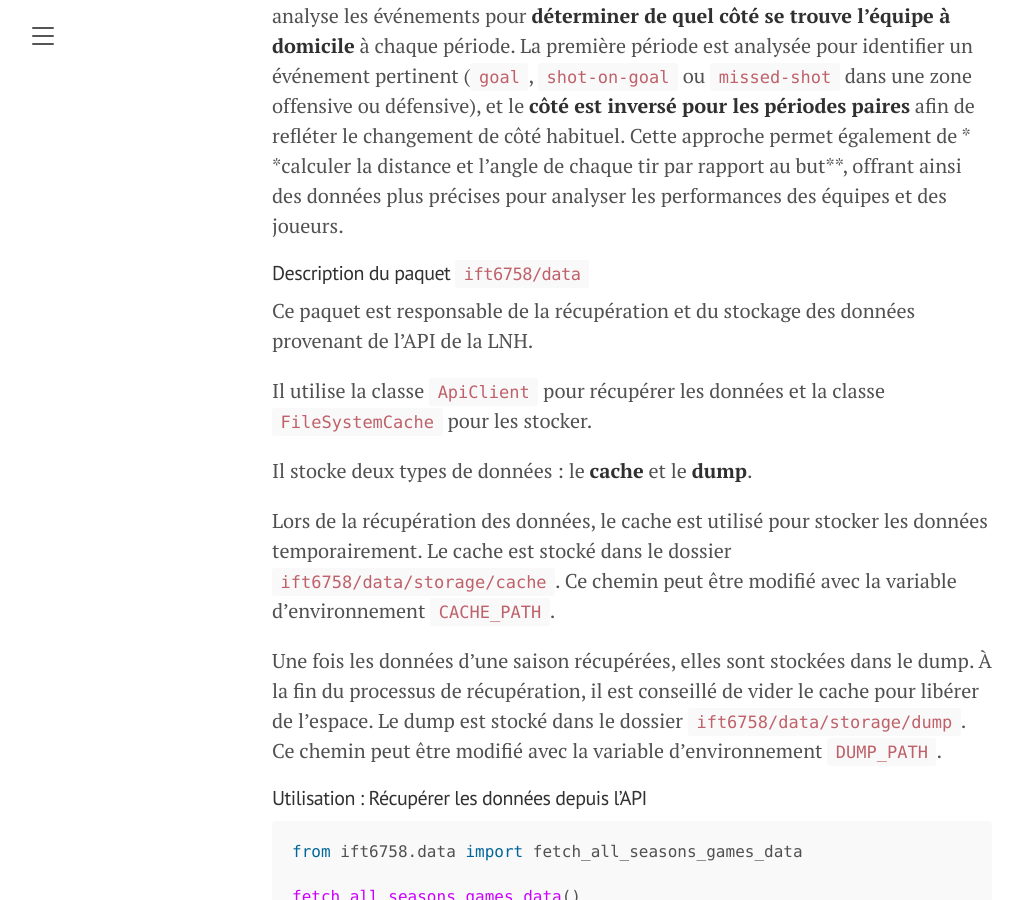
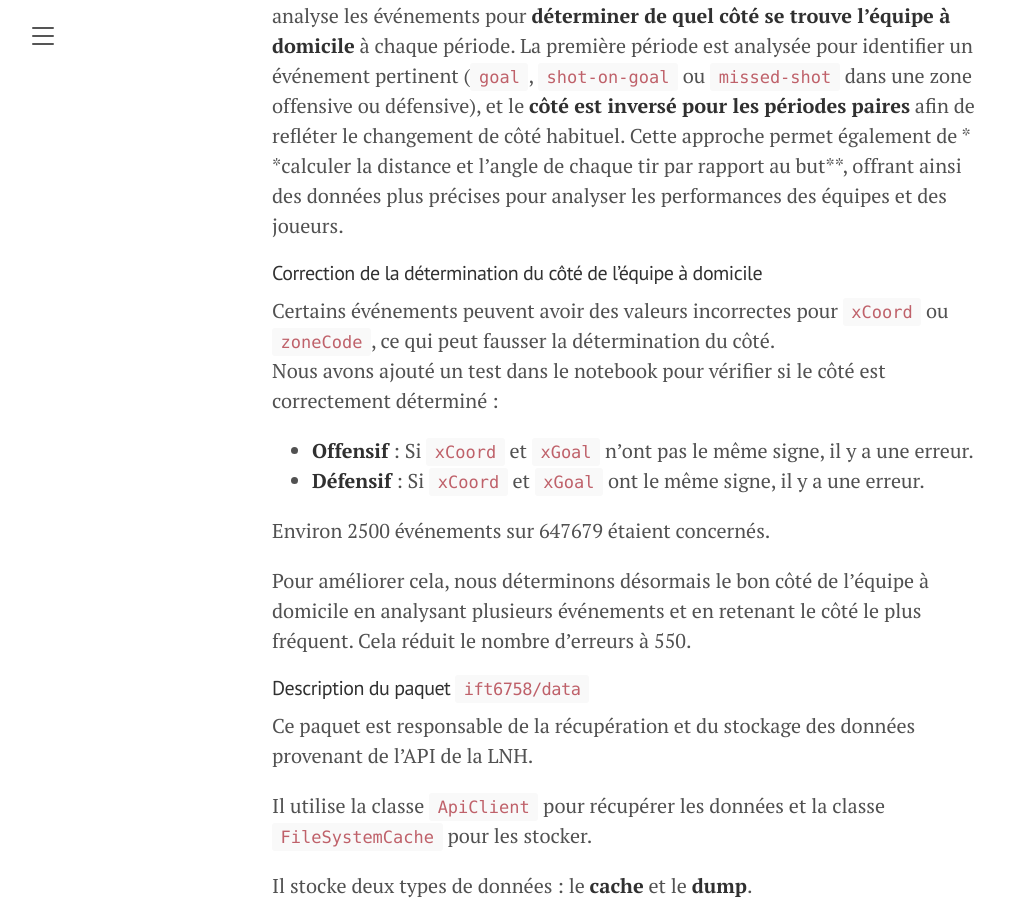
Before and after one commit to PhilSchoeb/blog, a Jekyll site: the page built from _posts/2024-09-11-milestone-1.md, in a window 1280 px wide and 900 px high, scrolled down 1495 px. Shown: the whole window, without its empty margins (8-1030 px from the left). Built offline with Jekyll 4.4.1, drawn with Linux system fonts in a browser that asks for light colours.

Commit message:
docs: add Correction de la détermination du côté de l'équipe à domicile

```diff
--- a/_posts/2024-09-11-milestone-1.md
+++ b/_posts/2024-09-11-milestone-1.md
@@ -42,6 +42,20 @@ quel côté se trouve l’équipe à domicile** à chaque période. La première
 inversé pour les périodes paires** afin de refléter le changement de côté habituel. Cette approche permet également de *
 *calculer la distance et l’angle de chaque tir par rapport au but**, offrant ainsi des données plus précises pour
 analyser les performances des équipes et des joueurs.
+
+##### Correction de la détermination du côté de l'équipe à domicile
+
+Certains événements peuvent avoir des valeurs incorrectes pour `xCoord` ou `zoneCode`, ce qui peut fausser la
+détermination du côté.
+Nous avons ajouté un test dans le notebook pour vérifier si le côté est correctement déterminé :
+
+- **Offensif** : Si `xCoord` et `xGoal` n'ont pas le même signe, il y a une erreur.
+- **Défensif** : Si `xCoord` et `xGoal` ont le même signe, il y a une erreur.
+
+Environ 2500 événements sur 647679 étaient concernés.
+
+Pour améliorer cela, nous déterminons désormais le bon côté de l’équipe à domicile en analysant plusieurs événements et
+en retenant le côté le plus fréquent. Cela réduit le nombre d’erreurs à 550.
 
 #### Description du paquet `ift6758/data`
 
@@ -301,9 +315,9 @@ event_output = widgets.Output()
 ## Nettoyer les données
 
 ### Question 1 :
+
 L'ensemble des informations demandées dans l'énoncé sont présentes :
 <img width="1094" alt="image" src="https://github.com/user-attachments/assets/440aa5fe-220c-4fe0-88ba-598a6d3230c8">
-
 
 ### Question 2 :
 
```
